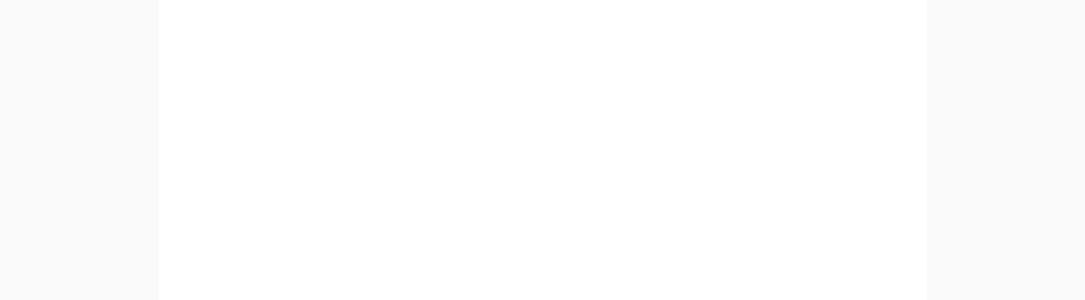
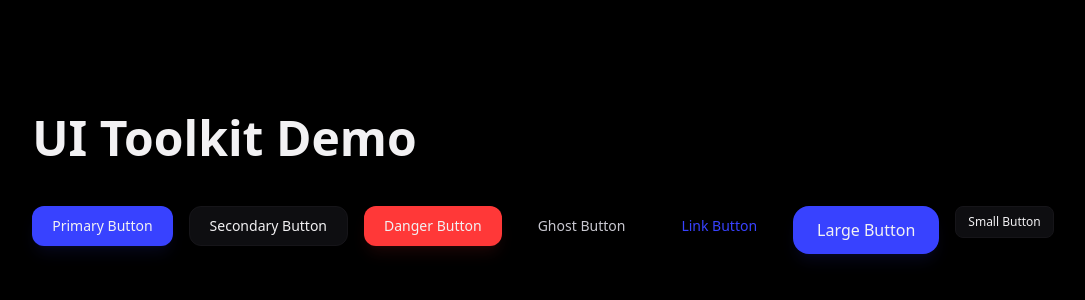
Before and after one commit to AlienTheBetrayer/messenger, a Next.js app in the folder apps/web/: page / in a window 1280 px wide. Shown: the part 222-522 px from the top of the page, without its empty margins (97-1182 px from the left). Built offline with nearby package versions, Linux system fonts and the light colour scheme.

Commit message:
+<Button/>, +ripple effect

```diff
--- a/apps/web/package.json
+++ b/apps/web/package.json
@@ -10,10 +10,14 @@
   },
   "dependencies": {
     "@gravity/shared": "*",
+    "@radix-ui/react-slot": "^1.2.4",
     "axios": "^1.16.1",
+    "class-variance-authority": "^0.7.1",
+    "clsx": "^2.1.1",
     "next": "16.2.6",
     "react": "19.2.4",
-    "react-dom": "19.2.4"
+    "react-dom": "19.2.4",
+    "tailwind-merge": "^3.6.0"
   },
   "devDependencies": {
     "@tailwindcss/postcss": "^4",
--- a/apps/web/src/app/page.tsx
+++ b/apps/web/src/app/page.tsx
@@ -1,7 +1,32 @@
+"use client";
+
+import { Button } from "@/shared/ui";
+
 export default function Home() {
     return (
-        <div className="flex flex-col flex-1 items-center justify-center bg-zinc-50 font-sans dark:bg-black">
-            <main className="flex flex-1 w-full max-w-3xl flex-col items-center py-32 px-16 bg-white dark:bg-black sm:items-start"></main>
+        <div className="flex flex-col flex-1 items-center justify-center bg-bg-0 font-sans">
+            <main className="flex flex-col items-center gap-4 py-32 px-16 sm:items-start">
+                <h1 className="text-1 font-bold text-bg-10 mb-4">UI Toolkit Demo</h1>
+                <div className="flex flex-wrap gap-4">
+                    <Button variant="primary">Primary Button</Button>
+                    <Button variant="secondary">Secondary Button</Button>
+                    <Button variant="danger">Danger Button</Button>
+                    <Button variant="ghost">Ghost Button</Button>
+                    <Button variant="link">Link Button</Button>
+                    <Button
+                        variant="primary"
+                        size="lg"
+                    >
+                        Large Button
+                    </Button>
+                    <Button
+                        variant="secondary"
+                        size="sm"
+                    >
+                        Small Button
+                    </Button>
+                </div>
+            </main>
         </div>
     );
 }
--- a/apps/web/src/shared/lib/ripple.ts
+++ b/apps/web/src/shared/lib/ripple.ts
@@ -24,8 +24,8 @@
             { transform: "translate(-50%, -50%) scale(1)", opacity: 1 },
         ],
         {
-            duration: Math.max(500, Math.min(size, 1000)) * 1.25,
-            easing: "cubic-bezier(0.27,0.75,1.00,0.62)",
+            duration: Math.max(500, Math.min(size, 1000)) * 10,
+            easing: "cubic-bezier(0.05, 0.7, 0.1, 1)",
             fill: "forwards",
         },
     );
@@ -33,7 +33,7 @@
     // handler
     const handle = () => {
         const fade = ripple.animate([{ opacity: 1 }, { opacity: 0 }], {
-            duration: 800,
+            duration: 500,
             easing: "ease-out",
             fill: "forwards",
         });
--- /dev/null
+++ b/apps/web/src/shared/lib/utils.ts
@@ -0,0 +1,6 @@
+import { clsx, type ClassValue } from "clsx";
+import { twMerge } from "tailwind-merge";
+
+export function cn(...inputs: ClassValue[]) {
+    return twMerge(clsx(inputs));
+}
--- /dev/null
+++ b/apps/web/src/shared/ui/button.tsx
@@ -0,0 +1,61 @@
+import * as React from "react";
+import { Slot } from "@radix-ui/react-slot";
+import { cva, type VariantProps } from "class-variance-authority";
+import { cn } from "@/shared/lib/utils";
+import { rippleEnable } from "@/shared/lib/ripple";
+
+const buttonVariants = cva(
+    "inline-flex items-center justify-center gap-2 whitespace-nowrap rounded-xl text-sm font-medium transition-all duration-200 focus-visible:outline-hidden focus-visible:ring-1 focus-visible:ring-bg-4 disabled:pointer-events-none disabled:opacity-50 [&_svg]:pointer-events-none [&_svg]:size-4 [&_svg]:shrink-0 cursor-pointer active:scale-98 ripple select-none",
+    {
+        variants: {
+            variant: {
+                primary: "bg-blue-1 text-bg-10 hover:bg-blue-2 shadow-lg shadow-blue-1/10",
+                secondary: "bg-bg-2 text-bg-10 border border-bg-3 hover:bg-bg-3 hover:border-bg-4 shadow-xs",
+                danger: "bg-red-1 text-bg-10 hover:bg-red-2 shadow-lg shadow-red-1/10",
+                ghost: "text-bg-9 hover:bg-bg-2 hover:text-bg-10",
+                link: "text-blue-1 underline-offset-4 hover:underline",
+            },
+            size: {
+                default: "h-10 px-5 py-2",
+                sm: "h-8 rounded-lg px-3 text-xs",
+                lg: "h-12 rounded-2xl px-6 text-base",
+                icon: "h-10 w-10 rounded-xl",
+            },
+        },
+        defaultVariants: {
+            variant: "primary",
+            size: "default",
+        },
+    },
+);
+
+export type Props = {
+    asChild?: boolean;
+    disableRipple?: boolean;
+} & React.ComponentPropsWithRef<"button"> &
+    VariantProps<typeof buttonVariants>;
+
+const Button = ({ className, variant, size, asChild = false, onPointerDown, onPointerEnter, ref, ...props }: Props) => {
+    const Comp = asChild ? Slot : "button";
+
+    return (
+        <Comp
+            className={cn(buttonVariants({ variant, size, className }))}
+            ref={ref}
+            onPointerDown={(e) => {
+                rippleEnable(e);
+                onPointerDown?.(e);
+            }}
+            onPointerEnter={(e) => {
+                if (e.buttons & 1) {
+                    rippleEnable(e);
+                }
+                onPointerEnter?.(e);
+            }}
+            {...props}
+        />
+    );
+};
+
+Button.displayName = "Button";
+export { Button, buttonVariants };
--- /dev/null
+++ b/apps/web/src/shared/ui/index.ts
@@ -0,0 +1 @@
+export * from "./button";
```
Also changed, not shown: 1 other file (tests, documents, lock files or other folders).
